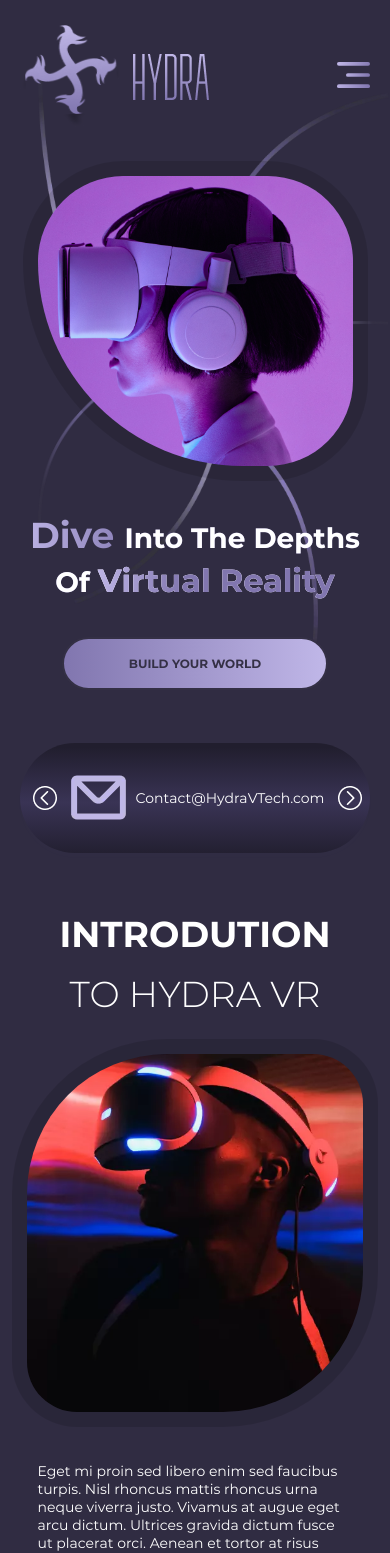
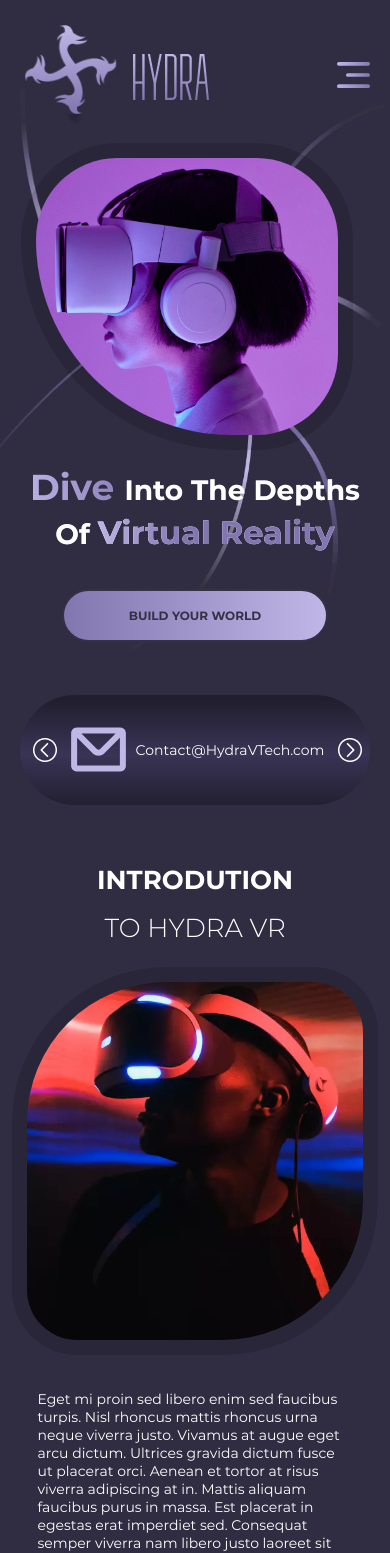
Before and after one commit to alexcodaline/Hydra-Landing-Page, a React (Create React App) app in the folder hydra/: page / in a window 390 px wide. Shown: the top 1553 px of the page. Built offline with nearby package versions, Linux system fonts and the light colour scheme.

Commit message:
fixed media img

```diff
--- a/hydra/src/components/About/About.js
+++ b/hydra/src/components/About/About.js
@@ -75,7 +75,7 @@ export default function About() {
               </div>
             </div>
 
-            <div className="context_text">
+            <div className="context_text_hydra">
               <p>
                 Vitae sapien pellentesque habitant morbi tristique senectus et
                 netus et. Feugiat nibh sed pulvinar proin gravida hendrerit
--- a/hydra/src/components/About/About.scss
+++ b/hydra/src/components/About/About.scss
@@ -41,7 +41,7 @@
   }
 
   .intro_text,
-  .context_text {
+  .context_text_hydra {
     width: 50%;
     height: 98px;
     color: #fff;
@@ -173,6 +173,12 @@
       flex-direction: column;
       justify-content: center;
       align-items: center;
+      span {
+        font: var(--about--font-bold-media);
+      }
+      p {
+        font: var(--about--font-light-media);
+      }
       .arrow {
         display: none;
       }
@@ -197,7 +203,8 @@
       box-shadow: 0 0 0 15px rgba(0, 0, 0, 0.13);
       width: 336px;
       height: 358px;
-    }}
+    }
+  }
 
   .about-desc {
     display: flex;
@@ -228,7 +235,6 @@
     margin-top: 34px;
     justify-content: center;
     a {
-
       font: var(--btn-font);
       font-size: 14px;
     }
@@ -237,17 +243,21 @@
     display: flex;
     margin-top: 60px;
     justify-content: center;
+    align-items: center;
     .context-title {
       text-align: center;
+      span {
+        font: var(--about--font-bold-media);
+      }
       p {
-        font: var(--btn-font);
+        font: var(--about--font-light-media);
       }
     }
   }
   .arrow-context {
     display: none;
   }
-  .context_text {
+  .context_text_hydra {
     display: none;
   }
 }
--- a/hydra/src/components/Cards/Cards.scss
+++ b/hydra/src/components/Cards/Cards.scss
@@ -204,7 +204,7 @@
   }
 }
 .cards-text {
-  width: 652px;
+  width: 50%;
   height: 98px;
   color: #fff;
   font: var(--title-desc);
@@ -227,7 +227,7 @@
   .arrow-card {
     display: none;
   }
-  .cards-info {
+  .cards-info, .card_line {
     display: none;
   }
   .swiper_cards_container {
@@ -333,14 +333,34 @@
   .cards-desc {
     display: flex;
     justify-content: center;
+    align-items: center;
     margin-top: 50px;
+
     img {
       width: 190px;
       height: 190px;
     }
-    .cards-text {
-      display: none;
+  }
+  .card__desc {
+    display: flex;
+    justify-content: center;
+    margin-top: 70px;
+    .cards-context {
+      span {
+        color: #fff;
+        text-transform: uppercase;
+        font: var(--about--font-bold-media);
+      }
+      p {
+        color: #fff;
+        text-transform: uppercase;
+        font: var(--about--font-light-media);
+      }
     }
+  }
+
+  .cards-text {
+    display: none;
   }
 
   .swiper_tech_container {
--- a/hydra/src/components/Title/Title.js
+++ b/hydra/src/components/Title/Title.js
@@ -21,7 +21,7 @@ export default function Title() {
             <div className="woman">
               <img src={titleImg} alt="Hydra product" loading="lazy" />
             </div>
-            <div className="lines">
+            <div className="title-lines">
               <img src={line1} alt="background decoratin" />
               <img src={line2} alt="background decoratin" />
               <img src={line3} alt="background decoratin" />
--- a/hydra/src/components/Title/Title.scss
+++ b/hydra/src/components/Title/Title.scss
@@ -94,7 +94,7 @@
       border-radius: 100px 100px 100px 240px;
     }
   }
-  .lines {
+  .title-lines {
     img {
       position: absolute;
       top: -55%;
@@ -166,7 +166,6 @@
   display: none;
 }
 
-
 // media
 @media (max-width: 767px) {
   .main {
@@ -183,6 +182,7 @@
     flex-direction: column;
     justify-content: center;
     align-items: center;
+    margin: 0 auto;
     .title-text {
       order: 2;
       margin-top: 30px;
@@ -210,46 +210,47 @@
       }
     }
     .title-img {
+      position: relative;
       order: 1;
+      margin-top: 0;
       position: relative;
-      width: 100%;
       .woman {
-        padding: 5%;
-        width: 100%;
-
+        z-index: 1;
+        position: relative;
         img {
+          width: 95%;
+          height: 277px;
           box-shadow: 0 0 0 15px rgba(0, 0, 0, 0.13);
-          width: 320px;
-          height: 290px;
+          border-radius: 100px 100px 100px 240px;
         }
       }
-      .lines {
+      .title-lines {
+        width: 100%;
         display: flex;
-        width: 100%;
         img {
-          position: absolute;
-          top: -30%;
-          left: 5%;
-          width: 80%;
-          height: auto;
+          top: -25%;
+          left: -5%;
+          width: 100%;
+          height: 60vh;
         }
         img:nth-child(2) {
-          position: absolute;
           top: -20%;
-          left: 15.5%;
-          width: 90%;
-          height: auto;
+          left: 30%;
+          width: 80%;
+          height: 65vh;
         }
         img:nth-child(3) {
           position: absolute;
-          top: 50%;
-          left: 5%;
-          width: 120%;
-          height: auto;
+          top: 20%;
+          left: 0;
+          width: 78%;
+          height: 50vh;
+          transform: rotate(35deg);
         }
         z-index: 0;
       }
     }
+
     .title-button {
       margin-top: 36px;
       display: flex;
--- a/hydra/src/styles/common.scss
+++ b/hydra/src/styles/common.scss
@@ -37,6 +37,8 @@
   --tech-font-desc: 24px "Montserrat-Light", sans-serif;
   --footer-font-copyright: 14px "Montserrat-Bold", sans-serif;
   --circle-font-numb: 64px "Montserrat-Bold", sans-serif;
+  --about--font-light-media: 26px "Montserrat-Light", sans-serif;
+  --about--font-bold-media: 26px "Montserrat-Bold", sans-serif;
 }
 
 body {
```
Lines whose indentation alone changed are shown as unchanged.
